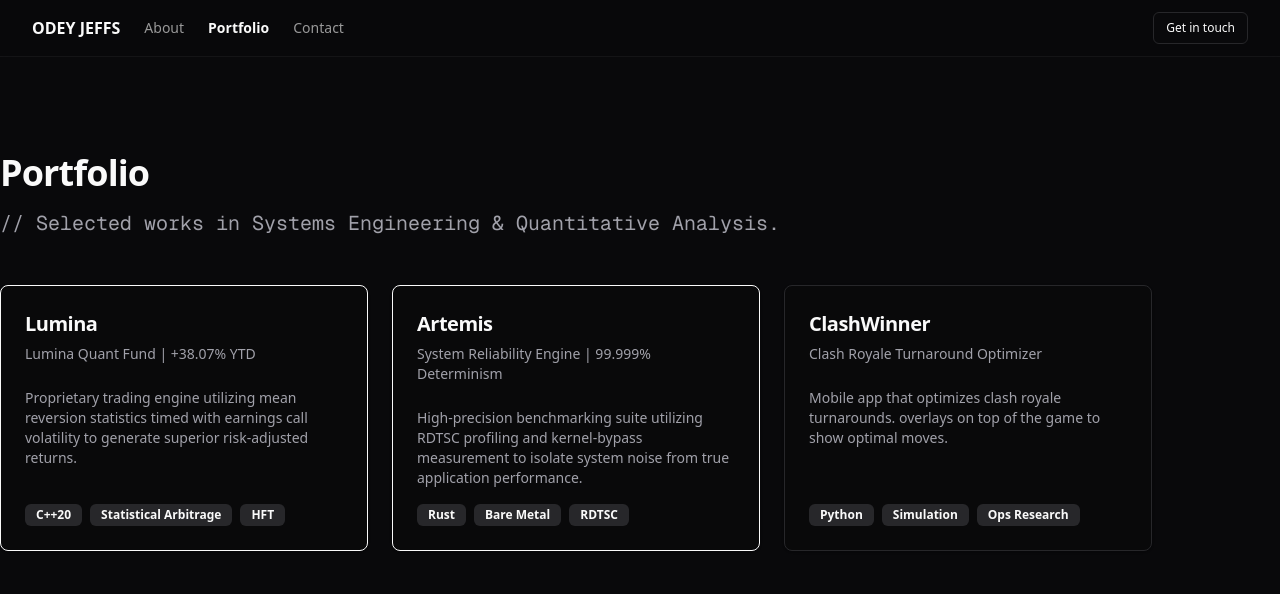
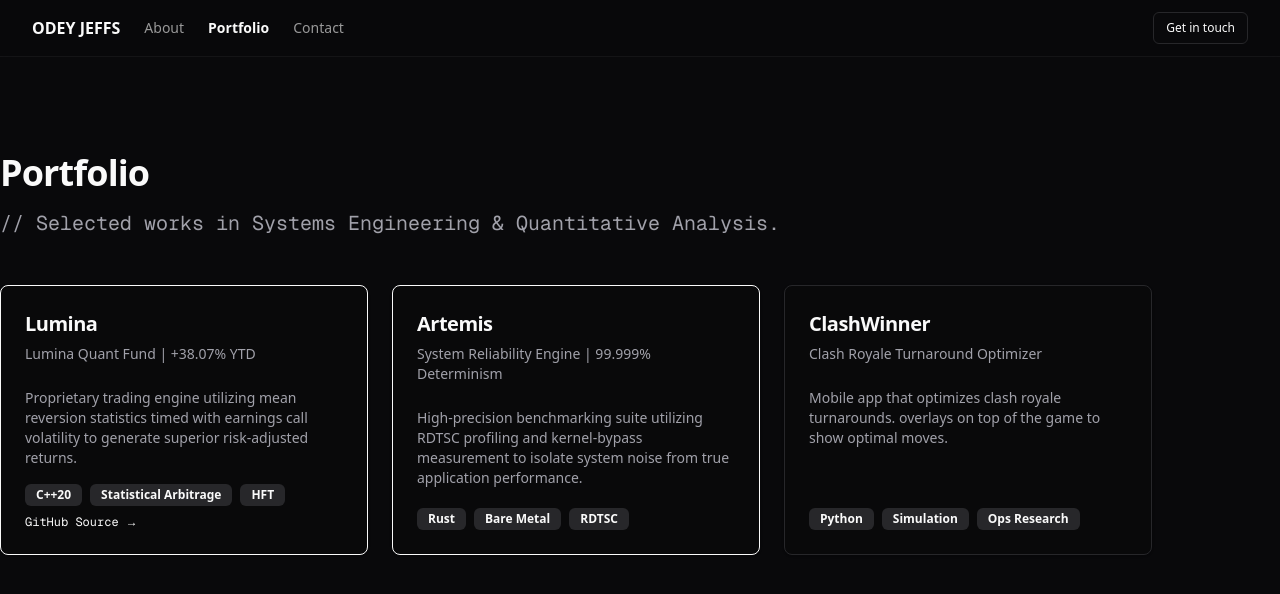
Before and after one commit to Odey340/Website, a Next.js app: page /portfolio in a window 1280 px wide. Shown: the top 594 px of the page. Built offline with nearby package versions, Linux system fonts and the light colour scheme.

Commit message:
Add GitHub Source link to Lumina portfolio card

```diff
--- a/src/app/portfolio/page.tsx
+++ b/src/app/portfolio/page.tsx
@@ -33,6 +33,14 @@
                                 <Badge variant="secondary">C++20</Badge>
                                 <Badge variant="secondary">Statistical Arbitrage</Badge>
                                 <Badge variant="secondary">HFT</Badge>
+                                <a
+                                    href="https://github.com/Odey340/Lumina"
+                                    target="_blank"
+                                    rel="noopener noreferrer"
+                                    className="text-xs font-mono text-primary hover:underline flex items-center gap-1"
+                                >
+                                    GitHub Source &rarr;
+                                </a>
                             </div>
                         </CardContent>
                     </Card>
```
